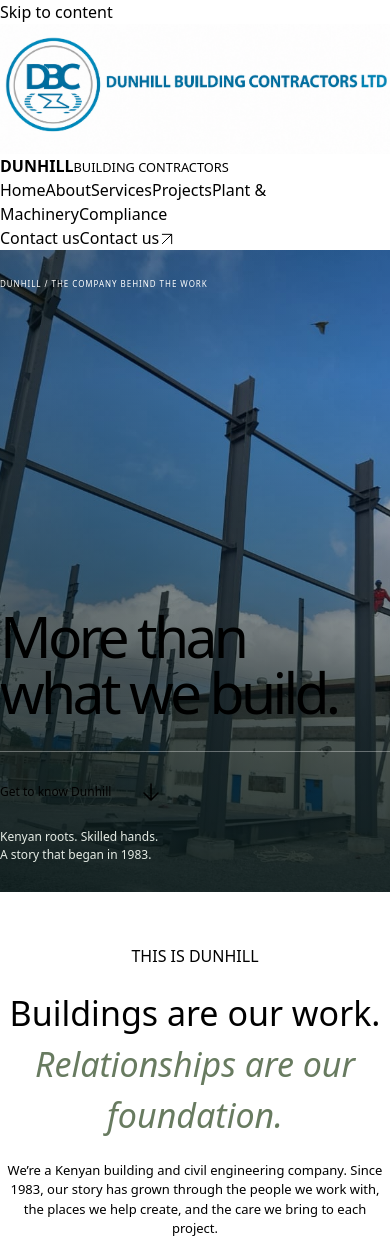
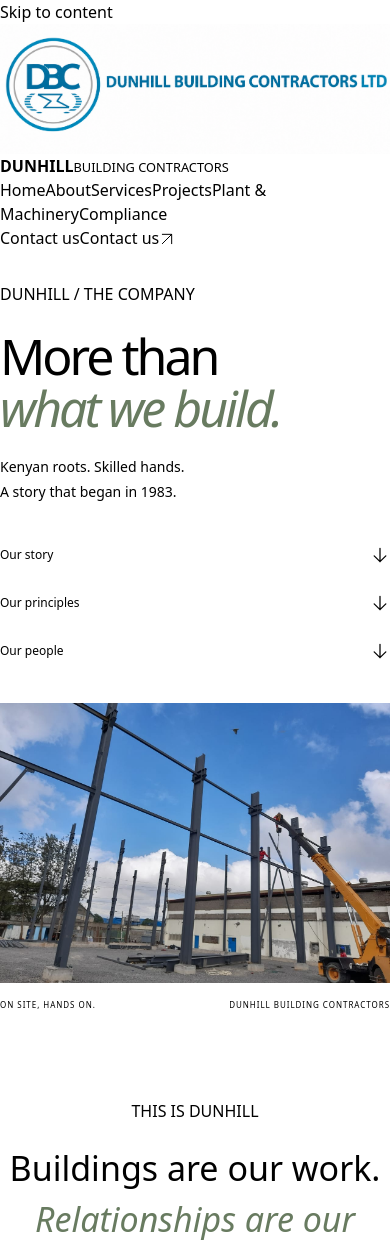
Before and after one commit to kelvincharlow/Dunhill, a Next.js app: page /about in a window 390 px wide. Shown: the top 1254 px of the page. Built offline with nearby package versions, Linux system fonts and the light colour scheme.

Commit message:
Lighten homepage hero and redesign About introduction

```diff
--- a/src/app/about/about.module.css
+++ b/src/app/about/about.module.css
@@ -1,13 +1,16 @@
-.hero { position:relative; min-height:620px; height:min(760px,calc(100svh - 88px)); background:var(--deep); color:var(--on-dark); isolation:isolate; }
-.hero>img { object-fit:cover; object-position:center 42%; z-index:-2; }
-.hero::after { content:""; position:absolute; inset:0; z-index:-1; background:linear-gradient(180deg,rgba(9,25,25,.22),rgba(9,25,25,.12) 20%,rgba(9,25,25,.83) 100%),linear-gradient(90deg,rgba(9,25,25,.35),transparent); }
-.heroInner { height:100%; min-height:inherit; padding-block:40px 34px; display:flex; flex-direction:column; justify-content:flex-end; }
-.heroLabel { color:white; font-size:10px; letter-spacing:.18em; margin-bottom:auto; }
-.hero h1 { font-size:clamp(70px,8.5vw,126px); line-height:.98; font-weight:500; letter-spacing:-.065em; margin:80px 0 40px; max-width:1000px; text-wrap:initial; }
-.heroBottom { display:flex; justify-content:space-between; align-items:flex-end; gap:30px; border-top:1px solid #ffffff55; padding-top:22px; }
-.heroBottom>a { min-height:48px; display:flex; gap:45px; align-items:center; font-size:13px; }
-.heroBottom>a>span { font-size:24px; }
-.heroBottom>p { color:#e6ece5; font-size:13px; }
+.hero { display:grid; grid-template-columns:1.1fr 1fr; gap:clamp(36px,6vw,88px); align-items:center; padding-block:64px 56px; border-bottom:1px solid var(--line); }
+.heroIntro { min-width:0; }
+.hero h1 { font-size:clamp(54px,6.2vw,90px); line-height:1.04; font-weight:500; letter-spacing:-.06em; margin:32px 0 28px; text-wrap:initial; }
+.hero h1 em { color:var(--sage, #687b60); }
+.heroSummary { font-size:16px; line-height:1.8; }
+.heroLinks { margin-top:40px; max-width:390px; border-top:1px solid var(--line); }
+.heroLinks>a { min-height:52px; display:flex; justify-content:space-between; align-items:center; gap:20px; padding-block:14px; border-bottom:1px solid var(--line); font-size:13px; }
+.heroLinks>a:hover { color:var(--sage, #687b60); }
+.heroLinks svg { font-size:20px; }
+.heroPhoto { margin:24px 0 0; min-width:0; }
+.heroPhoto>div { position:relative; height:clamp(440px,41vw,590px); background:var(--image-surface); }
+.heroPhoto img { object-fit:cover; object-position:48% center; }
+.heroPhoto figcaption { display:flex; flex-wrap:wrap; justify-content:space-between; gap:8px 16px; margin-top:16px; color:var(--muted); font-size:8px; letter-spacing:.12em; }
 .story { padding-block:88px; }
 .storyIntro { text-align:center; max-width:950px; margin:0 auto 60px; }
 .storyIntro>.eyebrow { justify-content:center; }
@@ -82,14 +85,13 @@
   .leaders,.note { margin-left:10%; }
 }
 @media(max-width:800px) {
-  .hero { min-height:560px; height:calc(85svh - 76px); max-height:720px; }
-  .hero>img { object-position:42% center; }
-  .heroInner { padding-block:28px; }
-  .heroLabel { font-size:8px; letter-spacing:.12em; }
-  .hero h1 { font-size:clamp(57px,11vw,84px); margin:65px 0 30px; }
-  .heroBottom { align-items:flex-start; flex-direction:column; gap:12px; padding-top:16px; }
-  .heroBottom>a { gap:28px; font-size:12px; }
-  .heroBottom>p { font-size:12px; }
+  .hero { grid-template-columns:1fr; gap:28px; padding-block:32px 36px; }
+  .hero h1 { font-size:clamp(50px,9vw,72px); margin:24px 0 20px; }
+  .heroSummary { font-size:14px; }
+  .heroLinks { margin-top:26px; max-width:none; }
+  .heroLinks>a { min-height:48px; font-size:12px; }
+  .heroPhoto { margin:0; }
+  .heroPhoto>div { height:clamp(280px,65vw,440px); }
   .story { padding-block:52px; }
   .storyIntro { margin-bottom:32px; }
   .storyIntro h2 { font-size:clamp(34px,6.2vw,48px); margin-block:20px; }
@@ -125,4 +127,4 @@
   .contact { flex-direction:column; align-items:flex-start; padding-block:36px 48px; gap:22px; }
   .contactActions { align-items:flex-start; }
 }
-@media(max-width:360px) { .hero h1 { font-size:52px; } .storyIntro h2 { font-size:31px; } .dates { gap:28px; } .dates strong { font-size:50px; } .resourceCopy { padding:24px 18px; } .resourceCopy>a { gap:14px; font-size:11px; } }
+@media(max-width:360px) { .hero h1 { font-size:46px; } .storyIntro h2 { font-size:31px; } .dates { gap:28px; } .dates strong { font-size:50px; } .resourceCopy { padding:24px 18px; } .resourceCopy>a { gap:14px; font-size:11px; } }
--- a/src/app/about/page.tsx
+++ b/src/app/about/page.tsx
@@ -27,13 +27,21 @@
     <a className="skip-link" href="#main">Skip to content</a>
     <SiteHeader onAbout />
     <main id="main" tabIndex={-1}>
-      <section className={styles.hero} aria-labelledby="about-title">
-        <Image src="/images/profile/industrial-01.jpeg" alt="Steel columns and lifting equipment on a Dunhill construction site" fill preload sizes="100vw" />
-        <div className={`wrap ${styles.heroInner}`}>
-          <p className={styles.heroLabel}>DUNHILL / THE COMPANY BEHIND THE WORK</p>
-          <h1 id="about-title">More than<br />what we build.</h1>
-          <div className={styles.heroBottom}><a href="#history">Get to know Dunhill <span aria-hidden="true"><ArrowIcon direction="down" /></span></a><p>Kenyan roots. Skilled hands.<br />A story that began in 1983.</p></div>
+      <section className={`wrap ${styles.hero}`} aria-labelledby="about-title">
+        <div className={styles.heroIntro}>
+          <p className="eyebrow">DUNHILL / THE COMPANY</p>
+          <h1 id="about-title">More than<br /><em>what we build.</em></h1>
+          <p className={styles.heroSummary}>Kenyan roots. Skilled hands.<br />A story that began in 1983.</p>
+          <nav className={styles.heroLinks} aria-label="Explore the company">
+            <a href="#history">Our story <ArrowIcon direction="down" /></a>
+            <a href="#values">Our principles <ArrowIcon direction="down" /></a>
+            <a href="#team">Our people <ArrowIcon direction="down" /></a>
+          </nav>
         </div>
+        <figure className={styles.heroPhoto}>
+          <div><Image src="/images/profile/industrial-01.jpeg" alt="Steel columns and lifting equipment on a Dunhill construction site" fill preload sizes="(max-width: 800px) calc(100vw - 44px), (max-width: 1472px) 43vw, 630px" /></div>
+          <figcaption><span>ON SITE, HANDS ON.</span><span>DUNHILL BUILDING CONTRACTORS</span></figcaption>
+        </figure>
       </section>
 
       <section className={`wrap ${styles.story}`} id="history" aria-labelledby="history-title">
--- a/src/app/hero.module.css
+++ b/src/app/hero.module.css
@@ -1,7 +1,8 @@
 .hero { display:grid; grid-template-columns:minmax(0,1fr); }
 .visual { grid-area:1/1; position:relative; margin:0; height:clamp(520px,72svh,740px); overflow:hidden; background:var(--image-surface, #cbd8ce); }
 .visual>img { object-fit:cover; object-position:center 22%; }
-.visual::after { content:""; position:absolute; inset:0; background:linear-gradient(90deg,rgba(8,22,23,.22),transparent 65%),linear-gradient(180deg,transparent 35%,rgba(8,22,23,.15) 55%,rgba(8,22,23,.88) 100%); pointer-events:none; }
+.visual::after { content:""; position:absolute; inset:0; background:linear-gradient(180deg,transparent 45%,rgba(8,22,23,.12) 65%,rgba(8,22,23,.55) 100%); pointer-events:none; }
+.heading,.caption { text-shadow:0 1px 3px rgba(8,22,23,.5); }
 .heading { grid-area:1/1; z-index:1; align-self:end; width:calc(100% - 112px); max-width:1360px; margin:0 auto; padding-bottom:56px; color:#f7f7f2; pointer-events:none; }
 .heading :global(.eyebrow) { color:#e2ebe2; margin-bottom:24px; }
 .heading :global(.eyebrow)::before { content:""; width:28px; height:1px; background:currentColor; }
@@ -29,7 +30,8 @@
 @media(max-width:800px) {
  .visual { grid-area:auto; height:clamp(320px,48svh,420px); }
  .visual>img { object-position:center 38%; }
- .visual::after { background:linear-gradient(transparent 60%,rgba(8,22,23,.78)); }
+ .visual::after { background:linear-gradient(transparent 65%,rgba(8,22,23,.48)); }
+ .heading { text-shadow:none; }
  .heading { grid-area:auto; width:calc(100% - 44px); padding:28px 0 0; color:var(--ink); }
  .heading :global(.eyebrow) { color:var(--muted); margin-bottom:18px; }
  .heading h1 { font-size:clamp(44px,8vw,62px); max-width:12ch; }
```
